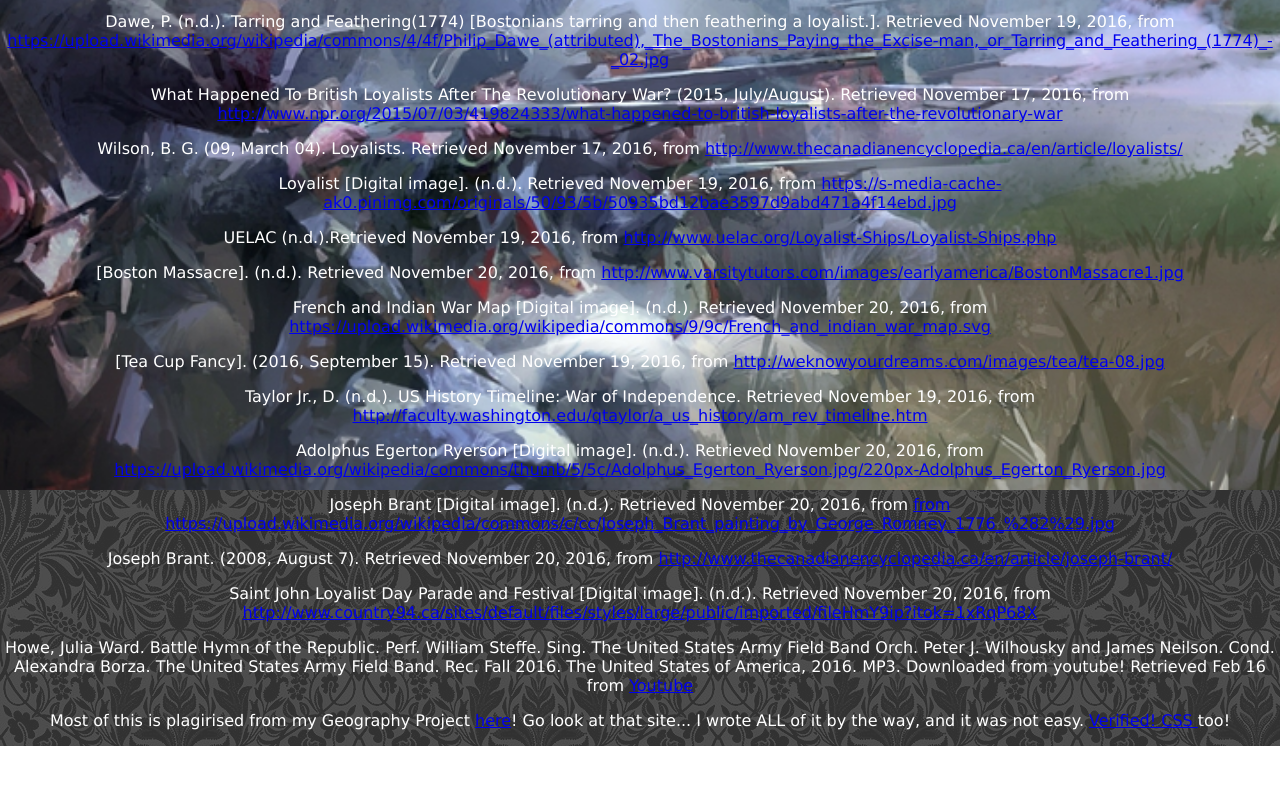
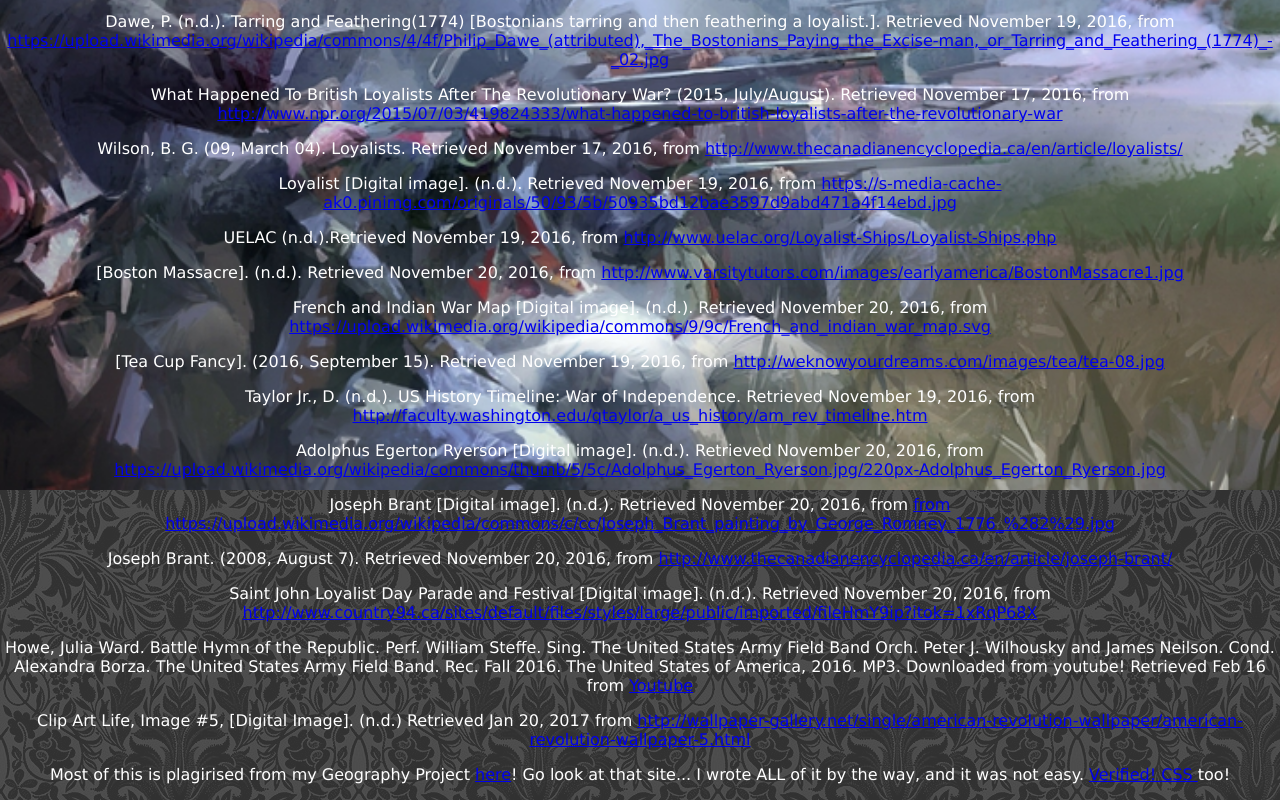
Before and after one commit to laifrank2002/home, a plain HTML site: page references.html in a window 1280 px wide. Shown: the part 310-1110 px from the top of the page. Before the commit the page ends 1056 px from the top, so only its background shows below. Drawn offline with Linux system fonts and the light colour scheme.

Commit message:
Add files via upload

```diff
--- a/references.html
+++ b/references.html
@@ -129,6 +129,12 @@
 			<a href="https://www.youtube.com/watch?v=Jy6AOGRsR80" target="_blank">Youtube</a>
 		</p>
 		<p>
+			Clip Art Life, Image #5, [Digital Image]. (n.d.) Retrieved Jan 20, 2017 from
+			<a href = "http://wallpaper-gallery.net/single/american-revolution-wallpaper/american-revolution-wallpaper-5.html" target = "_blank">
+				http://wallpaper-gallery.net/single/american-revolution-wallpaper/american-revolution-wallpaper-5.html
+			</a>
+		</p>
+		<p>
 			Most of this is plagirised from my Geography Project <a href="https://loyalisthistoryincanada.wordpress.com/who-were-the-loyalists/" target = "_blank">here</a>! Go look at that site... I wrote ALL of it by the way, and it was not easy. <a href = "https://validator.w3.org/nu/?doc=https%3A%2F%2Flaifrank2002.github.io%2Fhome%2Freferences.html" > Verified! </a>
 			<a href = "https://jigsaw.w3.org/css-validator/validator?uri=https%3A%2F%2Flaifrank2002.github.io%2Fhome%2Fstyle.css&profile=css3&usermedium=all&warning=1&vextwarning=&lang=en" >CSS </a>too!
 		</p>
```
